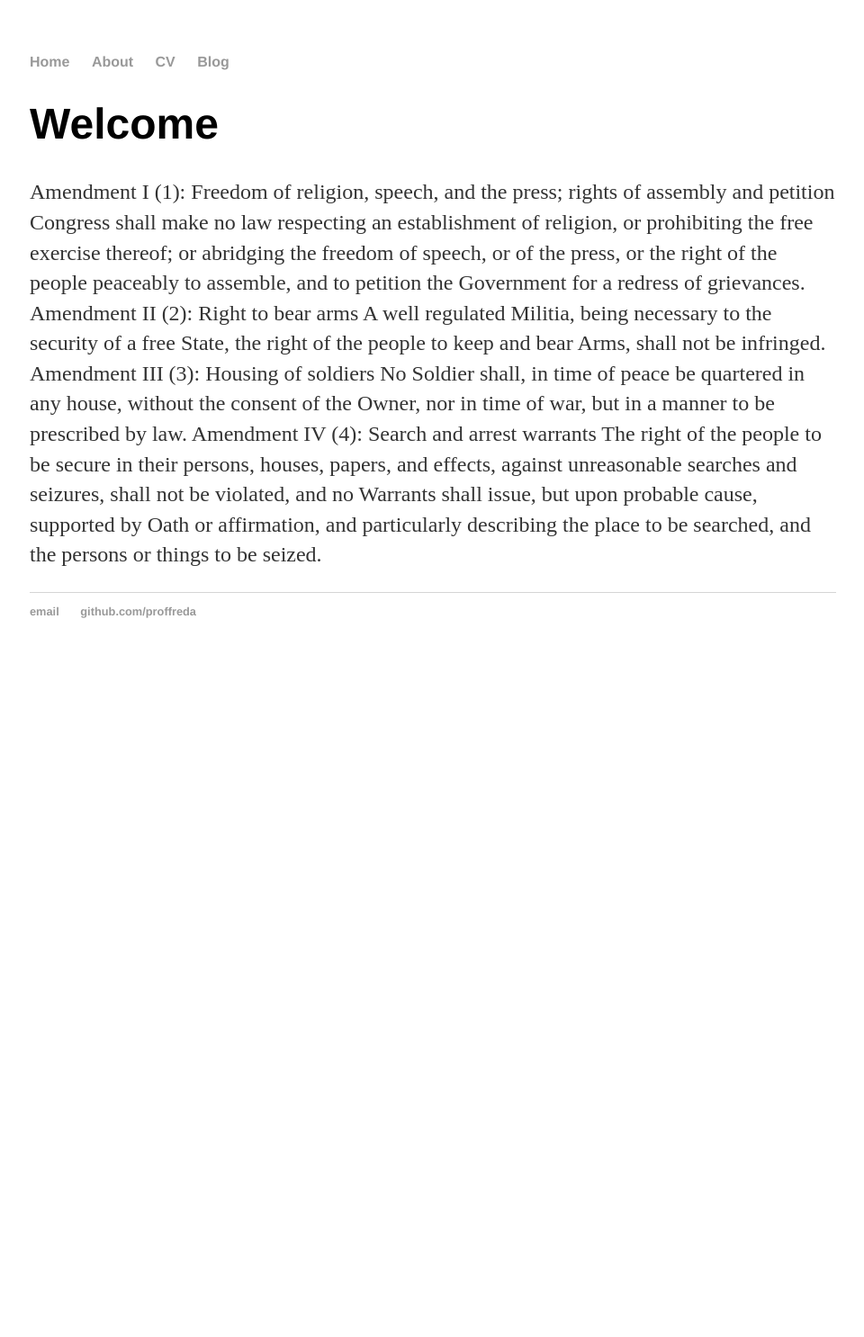
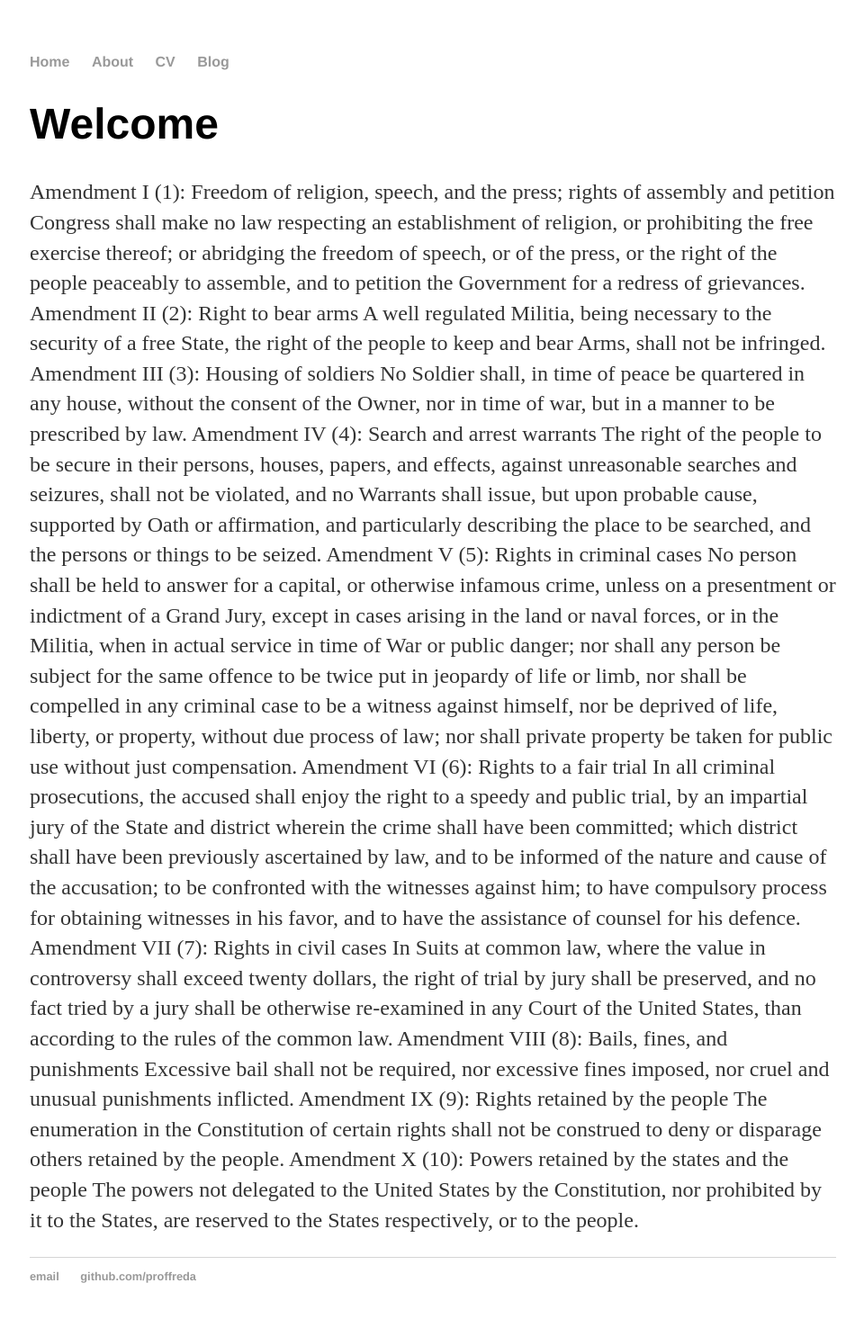
Before and after one commit to proffreda/proffreda.github.io, a Jekyll site: the page built from index.html, in a window 1280 px wide. Shown: the whole page at 90% size, without its empty margins (159-1119 px from the left). Built offline with Jekyll 4.4.1, drawn with Linux system fonts in a browser that asks for light colours; before the commit the page ends 900 px from its top, so only the background shows below that.

Commit message:
Update index.html

```diff
--- a/index.html
+++ b/index.html
@@ -19,4 +19,26 @@ Amendment IV (4): Search and arrest warrants
 The right of the people to be secure in their persons, houses, papers, and effects, against unreasonable searches
 and seizures, shall not be violated, and no Warrants shall issue, but upon probable cause, supported by Oath or
 affirmation, and particularly describing the place to be searched, and the persons or things to be seized.
+Amendment V (5): Rights in criminal cases
+No person shall be held to answer for a capital, or otherwise infamous crime, unless on a presentment or indictment
+of a Grand Jury, except in cases arising in the land or naval forces, or in the Militia, when in actual service in time
+of War or public danger; nor shall any person be subject for the same offence to be twice put in jeopardy of life or
+limb, nor shall be compelled in any criminal case to be a witness against himself, nor be deprived of life, liberty, or
+property, without due process of law; nor shall private property be taken for public use without just compensation.
+Amendment VI (6): Rights to a fair trial
+In all criminal prosecutions, the accused shall enjoy the right to a speedy and public trial, by an impartial jury of the
+State and district wherein the crime shall have been committed; which district shall have been previously ascertained by law, and to be informed of the nature and cause of the accusation; to be confronted with the witnesses
+against him; to have compulsory process for obtaining witnesses in his favor, and to have the assistance of counsel
+for his defence.
+Amendment VII (7): Rights in civil cases
+In Suits at common law, where the value in controversy shall exceed twenty dollars, the right of trial by jury shall be
+preserved, and no fact tried by a jury shall be otherwise re-examined in any Court of the United States, than according to the rules of the common law.
+Amendment VIII (8): Bails, fines, and punishments
+Excessive bail shall not be required, nor excessive fines imposed, nor cruel and unusual punishments inflicted.
+Amendment IX (9): Rights retained by the people
+The enumeration in the Constitution of certain rights shall not be construed to deny or disparage others retained by
+the people.
+Amendment X (10): Powers retained by the states and the people
+The powers not delegated to the United States by the Constitution, nor prohibited by it to the States, are reserved
+to the States respectively, or to the people.
 	</p>
```
